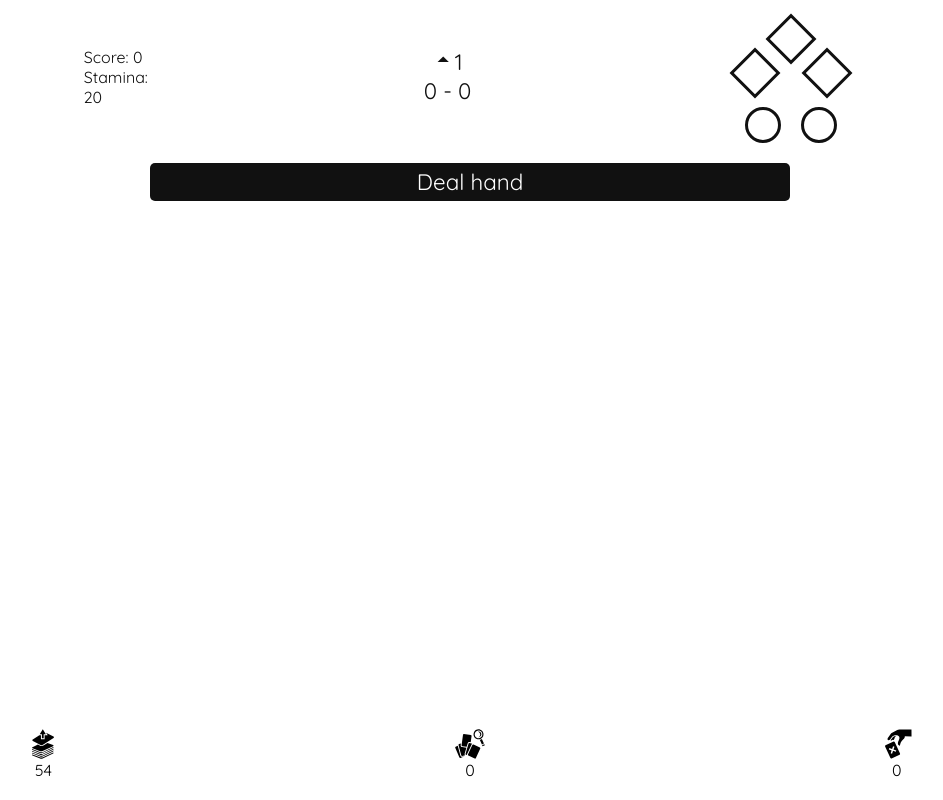
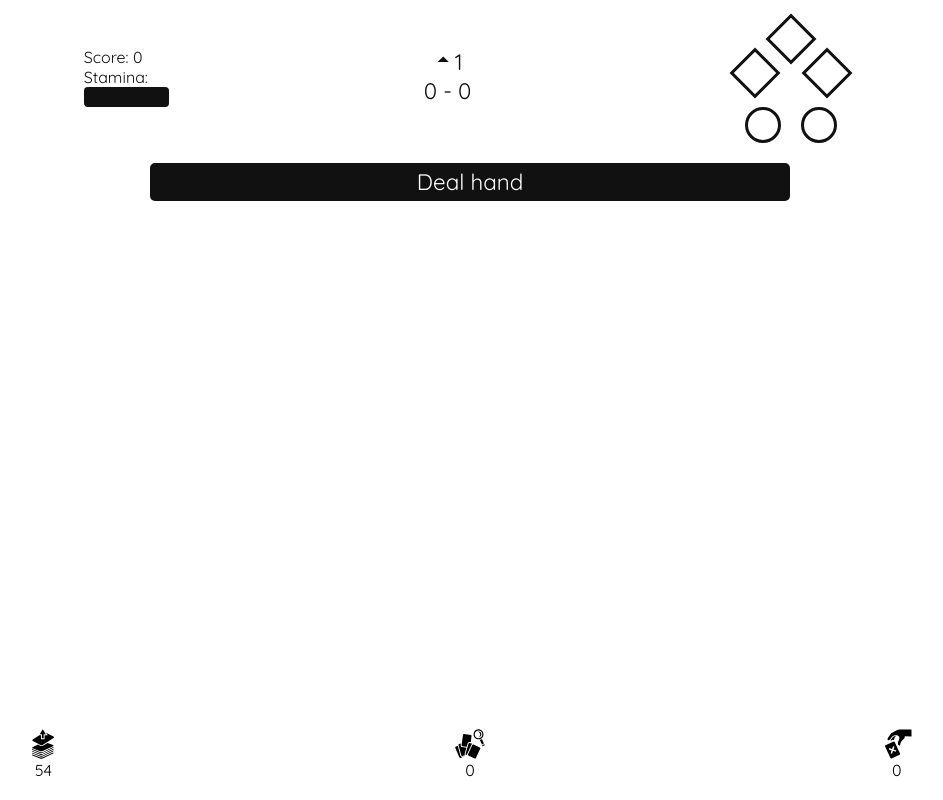
Before and after one commit to arnautresserras/bbac-ts, a React (Create React App) app: page / in a window 1280 px wide. Shown: the whole page, without its empty margins (170-1113 px from the left). Built offline with nearby package versions, Linux system fonts and the light colour scheme.

Commit message:
Stamina bar for pitcher added

```diff
--- a/src/components/ScoreBoard/ScoreBoard.tsx
+++ b/src/components/ScoreBoard/ScoreBoard.tsx
@@ -1,5 +1,7 @@
 import { IoMdArrowDropup } from "react-icons/io";
 import BasesBug from "../BasesBug/BasesBug";
+import ProgressBar from "./StaminaBar";
+import StaminaBar from "./StaminaBar";
 
 interface Props{
     balls: number;
@@ -16,7 +18,7 @@ const ScoreBoard = (props:Props) => {
         <div className="scoreBug">
             <div className="score">
                 <p>Score: {props.score}</p>
-                <p>Stamina: {props.pitcherStamina}</p>
+                <StaminaBar stamina={props.pitcherStamina}></StaminaBar>
             </div>
             <div className="countBug">
                 <div className="innings"><IoMdArrowDropup />{props.inning}</div>
--- /dev/null
+++ b/src/components/ScoreBoard/StaminaBar.tsx
@@ -0,0 +1,25 @@
+import React from 'react';
+
+interface StaminaBarProps {
+  stamina: number;
+}
+
+const StaminaBar: React.FC<StaminaBarProps> = ({ stamina }) => {
+  return (
+    <div className='staminaBug'>
+        <p>Stamina:</p>
+        <div style={{ width: '100%', backgroundColor: '#d5d5d5', borderRadius: '4px' }}>
+            <div
+                style={{
+                height: '20px',
+                width: `${(stamina/20)*100}%`,
+                backgroundColor: '#111',
+                borderRadius: '4px',
+                }}
+            />
+        </div>
+    </div>
+  );
+};
+
+export default StaminaBar;
```
